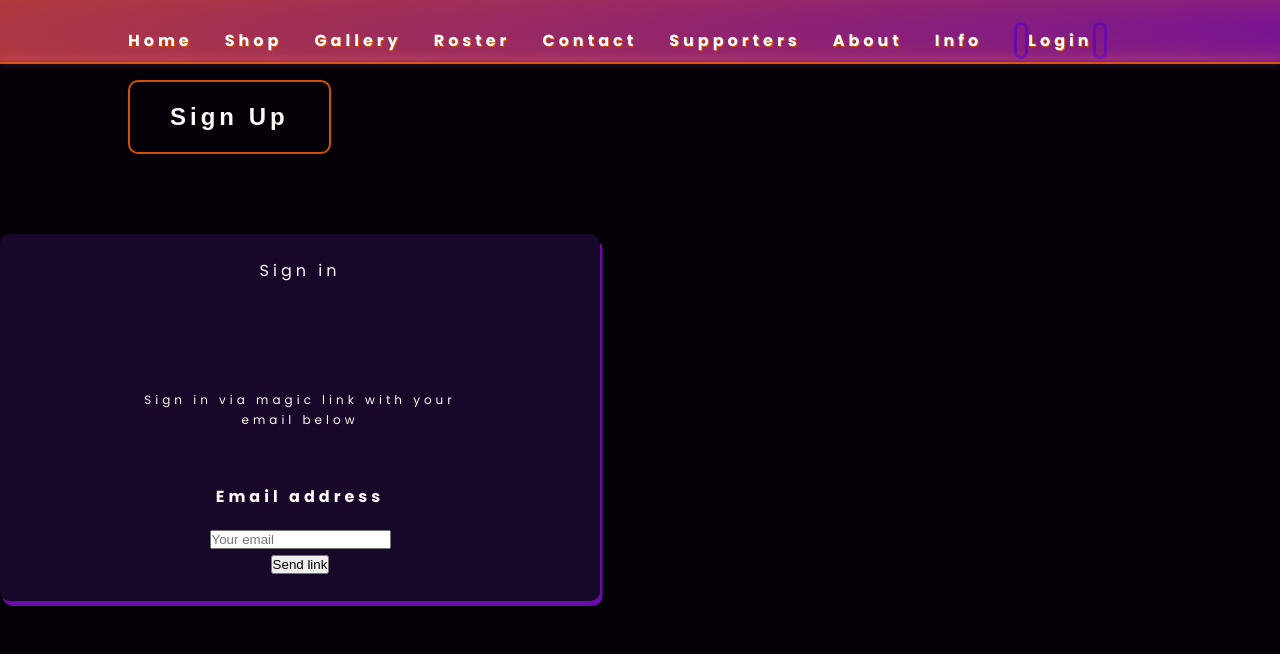
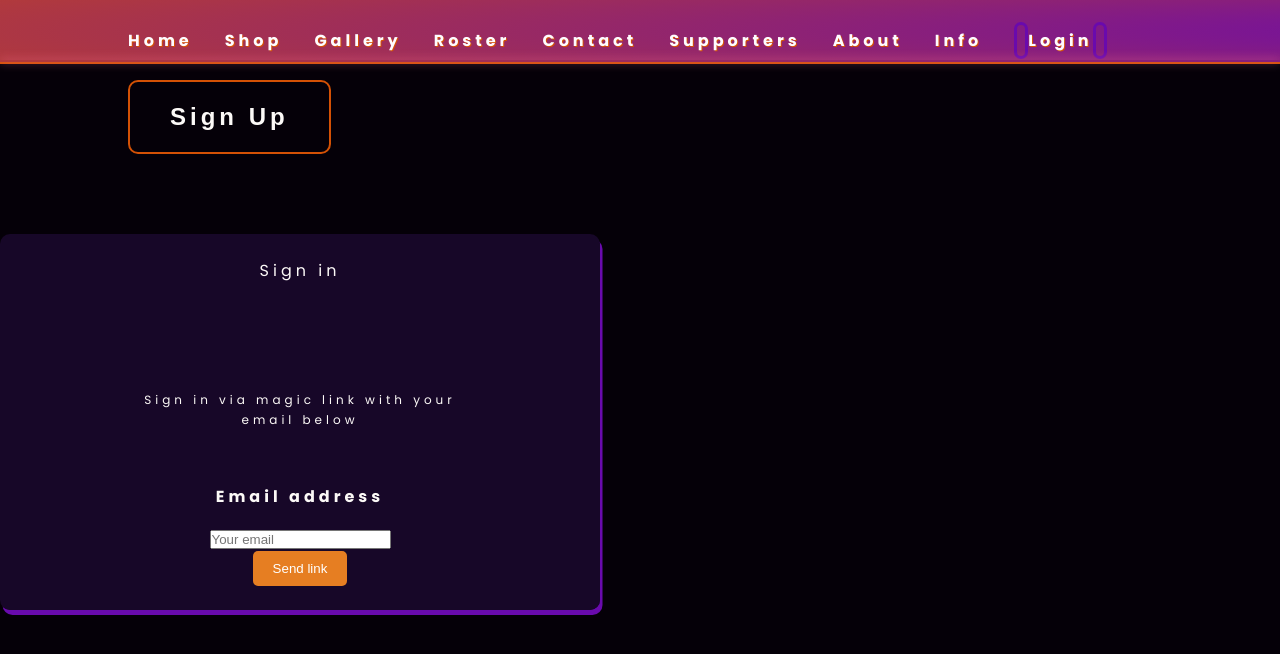
Before and after one commit to aTurbulentMind/wsrdV2, a SvelteKit app: page /signUp in a window 1280 px wide. Shown: the top 654 px of the page. Built offline with nearby package versions, Linux system fonts and the light colour scheme; no server answers; a web font is replaced by a local one.

Commit message:
Update +page.svelte

```diff
--- a/src/routes/signUp/+page.svelte
+++ b/src/routes/signUp/+page.svelte
@@ -54,7 +54,7 @@
 				</span>
 			{/if}
 			<div>
-				<button>
+				<button class="ripple-btn">
 					{loading ? 'Loading' : 'Send link'}
 				</button>
 			</div>
```
